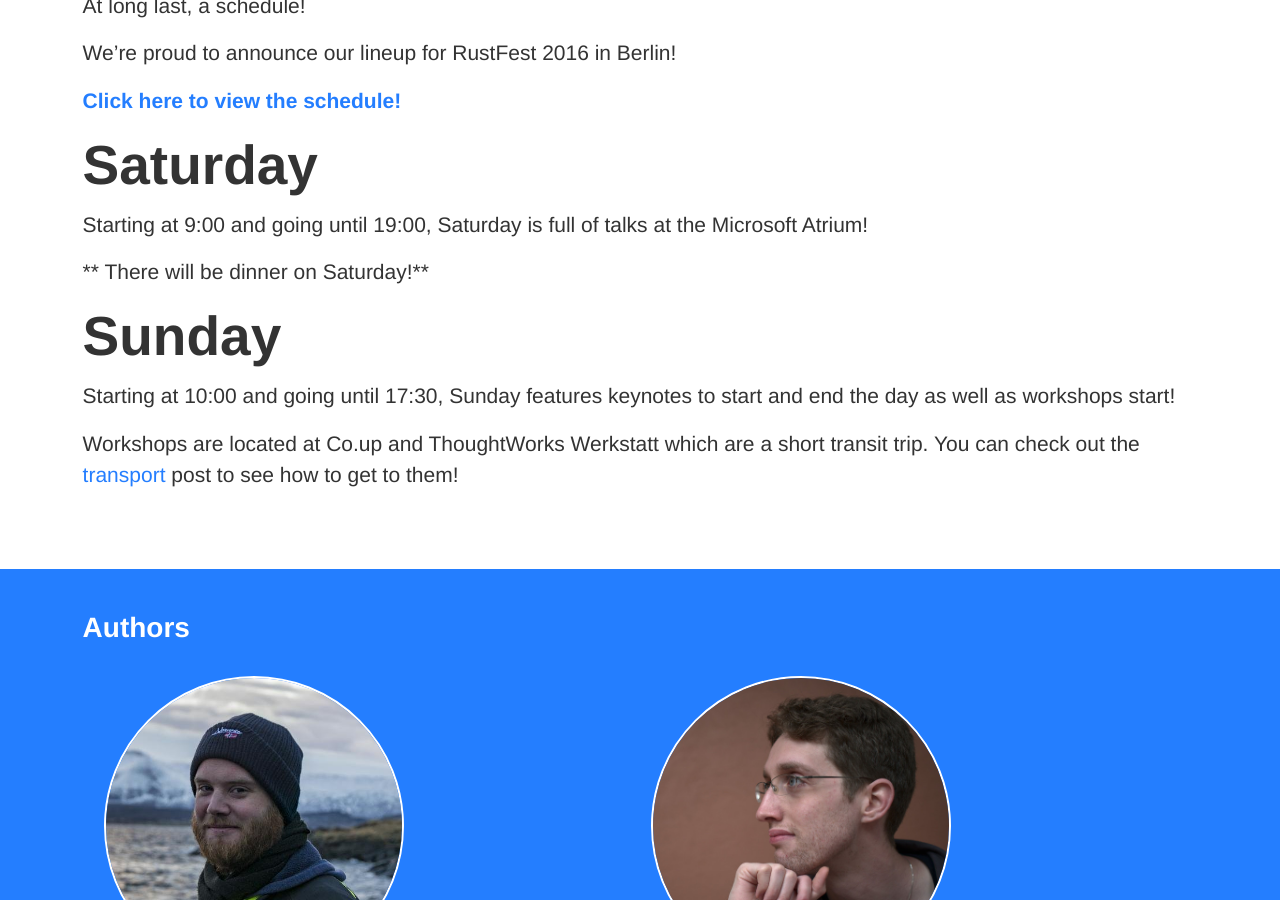
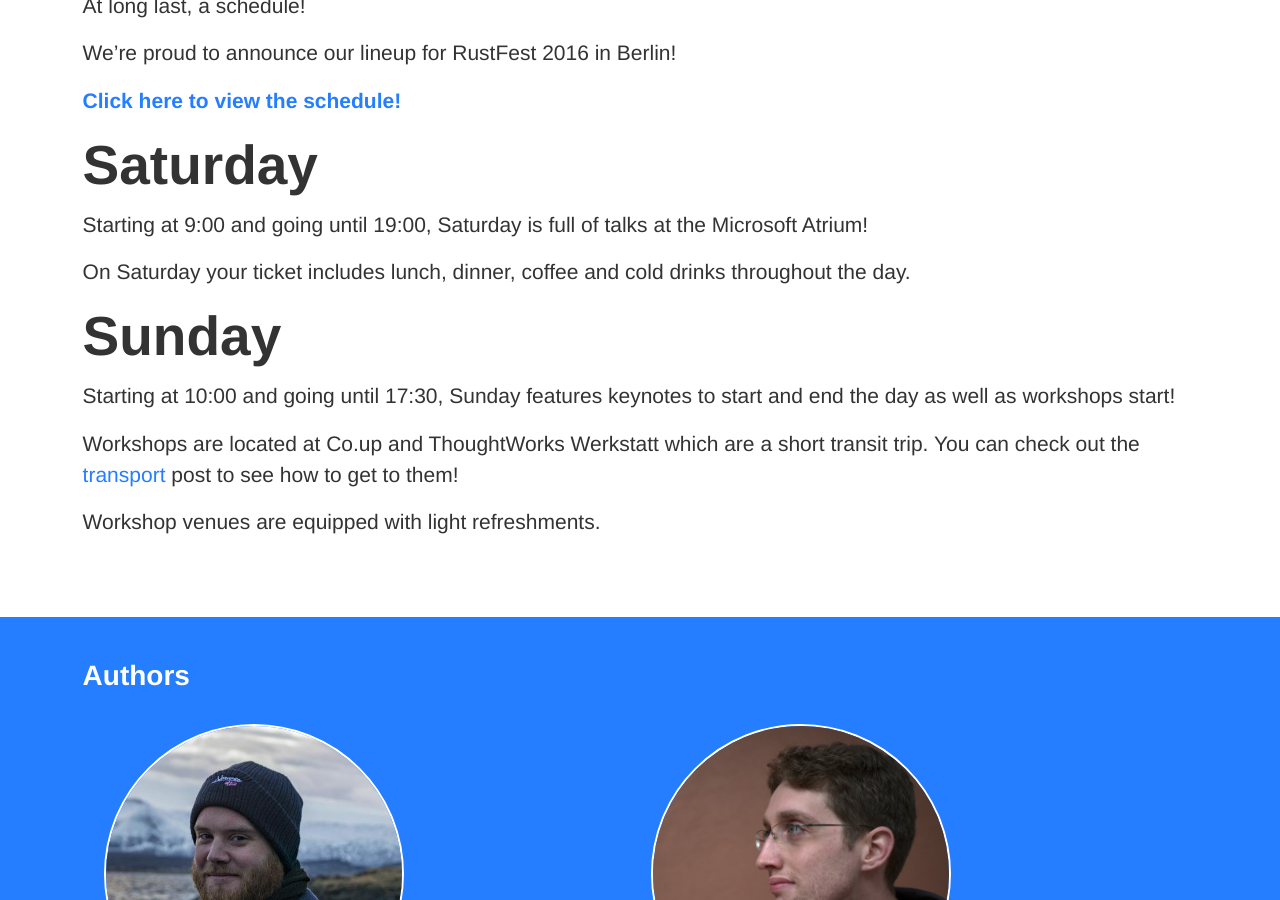
Before and after one commit to RustFestEU/blog.rustfest.eu, a Jekyll site: the page built from _posts/2016-09-12-schedule.md, in a window 1280 px wide and 900 px high, scrolled down 457 px. Built offline with Jekyll 4.4.1, drawn with Linux system fonts in a browser that asks for light colours.

Commit message:
Fixup schedule

```diff
--- a/_posts/2016-09-12-schedule.md
+++ b/_posts/2016-09-12-schedule.md
@@ -16,10 +16,12 @@
 
 Starting at 9:00 and going until 19:00, Saturday is full of talks at the Microsoft Atrium!
 
-** There will be dinner on Saturday!**
+On Saturday your ticket includes lunch, dinner, coffee and cold drinks throughout the day.
 
 # Sunday
 
 Starting at 10:00 and going until 17:30, Sunday features keynotes to start and end the day as well as workshops start!
 
-Workshops are located at Co.up and ThoughtWorks Werkstatt which are a short transit trip. You can check out the [transport](blog/Transportation-at-the-Conference) post to see how to get to them!
+Workshops are located at Co.up and ThoughtWorks Werkstatt which are a short transit trip. You can check out the [transport](/blog/Transportation-at-the-Conference) post to see how to get to them!
+
+Workshop venues are equipped with light refreshments.
```
